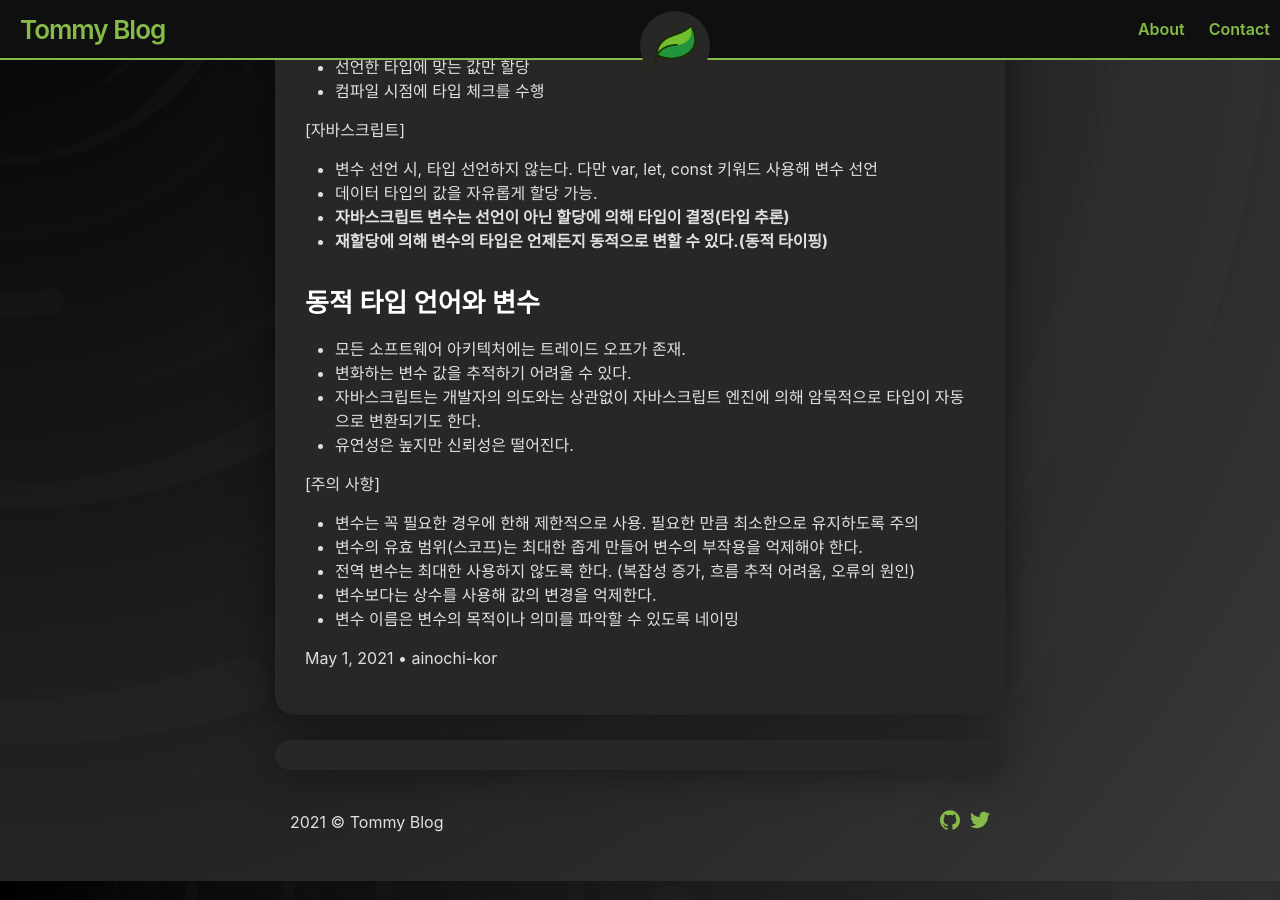
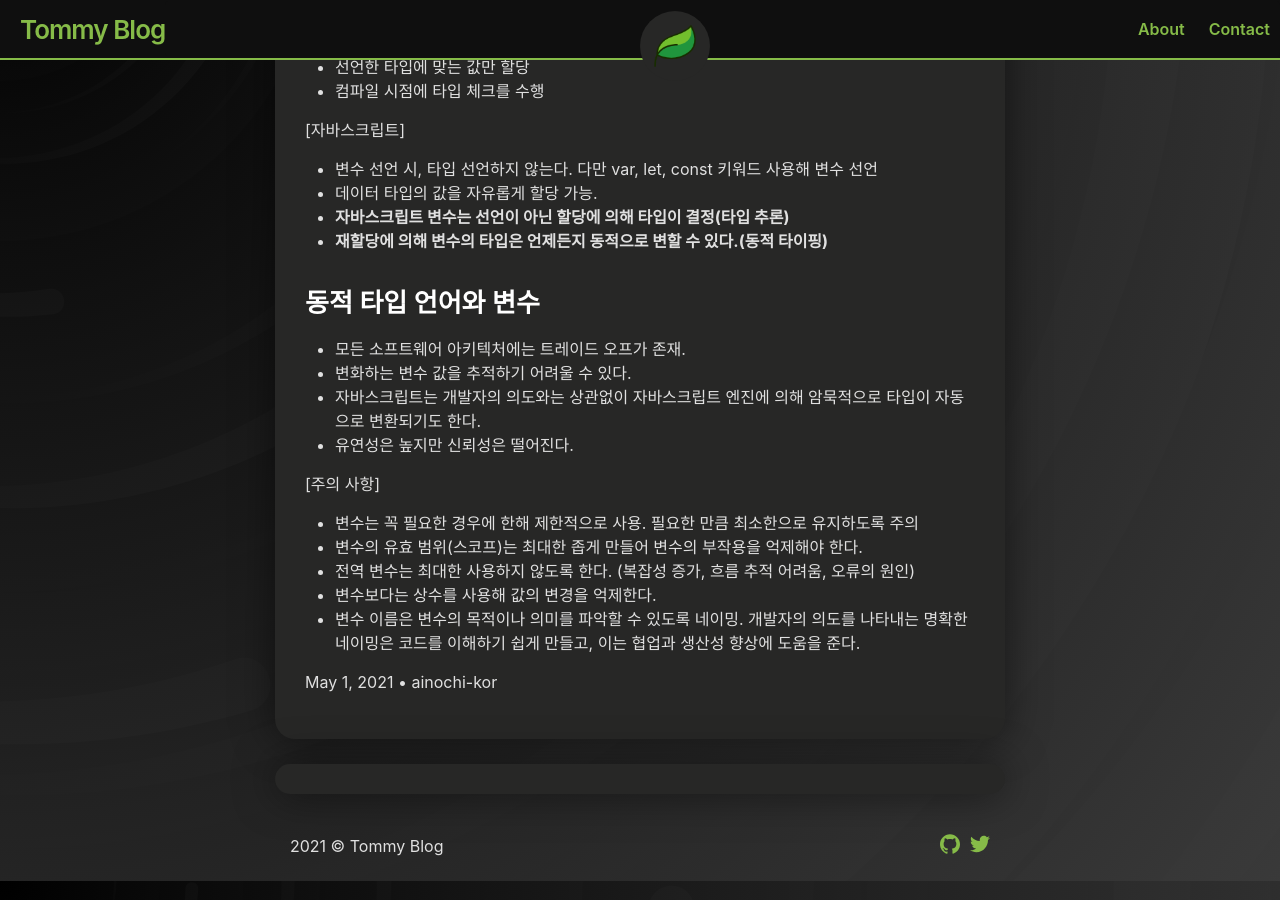
Before and after one commit to ainochi-kor/ainochi-kor.github.io, a Jekyll site: the page built from _posts/ModernJS/2021-05-01-06장_데이터 타입.md, in a window 1280 px wide and 900 px high, scrolled down 3919 px. Built offline with Jekyll 4.4.1, drawn with Linux system fonts in a browser that asks for light colours; a script that is not in the unit is left out.

Commit message:
modified by Tommy 6장 데이터 타입

```diff
--- a/_posts/ModernJS/2021-05-01-06장_데이터 타입.md
+++ b/_posts/ModernJS/2021-05-01-06장_데이터 타입.md
@@ -134,4 +134,4 @@ console.log(obj[key]); // value
 - 변수의 유효 범위(스코프)는 최대한 좁게 만들어 변수의 부작용을 억제해야 한다.
 - 전역 변수는 최대한 사용하지 않도록 한다. (복잡성 증가, 흐름 추적 어려움, 오류의 원인)
 - 변수보다는 상수를 사용해 값의 변경을 억제한다.
-- 변수 이름은 변수의 목적이나 의미를 파악할 수 있도록 네이밍
+- 변수 이름은 변수의 목적이나 의미를 파악할 수 있도록 네이밍. 개발자의 의도를 나타내는 명확한 네이밍은 코드를 이해하기 쉽게 만들고, 이는 협업과 생산성 향상에 도움을 준다.
```
